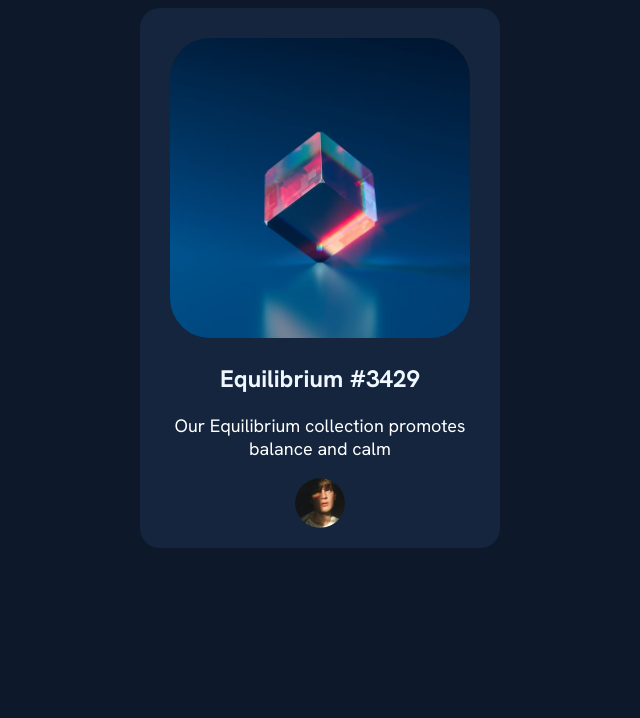
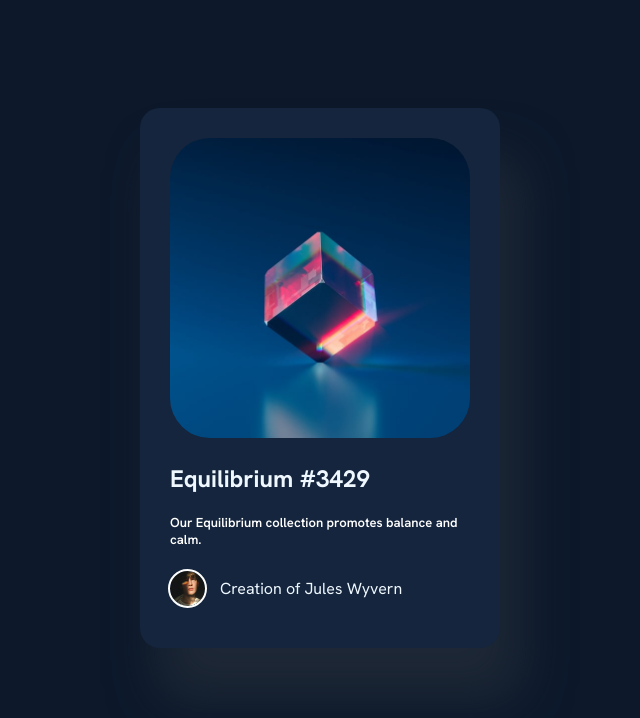
Before and after one commit to haakon26pg-sketch/nft-page-test, a plain HTML site: page index.html in a window 1280 px wide. Shown: the whole page, without its empty margins (320-960 px from the left). Drawn offline with Linux system fonts and the light colour scheme.

Commit message:
fixed layouts and positioning. added details

```diff
--- a/index.html
+++ b/index.html
@@ -12,8 +12,10 @@
 <div class="card">
   <img src="images/image-equilibrium.jpg" alt="Equilibrium image">
   <h2 class="item-name">Equilibrium #3429</h2>
-<p class="descript">Our Equilibrium collection promotes balance and calm</p>
+<p class="descript">Our Equilibrium collection promotes balance and calm.</p>
 <img class="image-avatar" src="images/image-avatar.png">
+<p class="creation">Creation of Jules Wyvern
+
 
 </div>
 </body>
--- a/style.css
+++ b/style.css
@@ -2,6 +2,7 @@
 
 body {
 background-color: #0d192b;
+padding: 100px;
 
 }
 
@@ -11,11 +12,10 @@ background-color:  #14253d;
 width: 300px;
 height: 480px;
 margin: auto;
-text-align: center;
-flex-direction: column;
+justify-content: flex-start;
 font-family: "Hanken Grotesk",sans-serif;
-align-items: flex-end;
 border-radius: 20px;
+box-shadow: 20px 50px 50px  #1e2836;
 
 }
 
@@ -33,17 +33,29 @@ img {
 }
 
 .image-avatar {
-    height: 50px;
-    width: 50px;
+    margin-top: 10px;
+    height: 35px;
+    width: 35px;
     border: #0d192b;
-    border-width: 15px;
+    outline: 2px solid rgb(253, 253, 253);
+
+}
+
+.creation {
+    color: aliceblue;
     justify-content: flex-start;
+    align-items: center;
+    margin-left: 50px;
+    margin-top: -33px;
+    z-index: 1;
+
 
 }
 
 .descript {
     color: white;
     align-items: flex-end;
-    font-size: 18px;
+    font-size: 13px;
+    font-weight: 600;
 
 }
```
